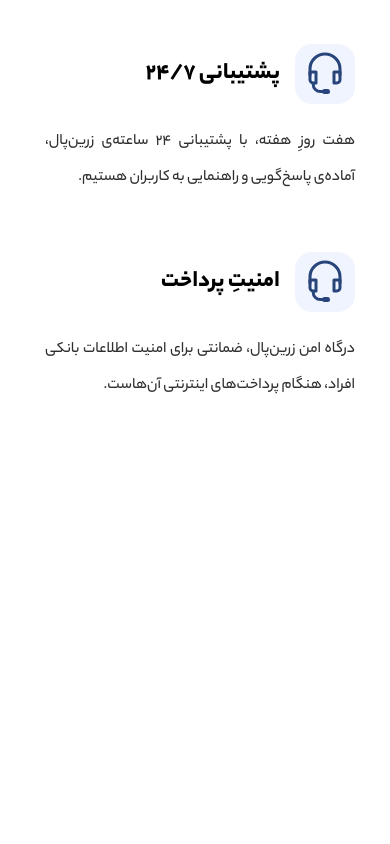
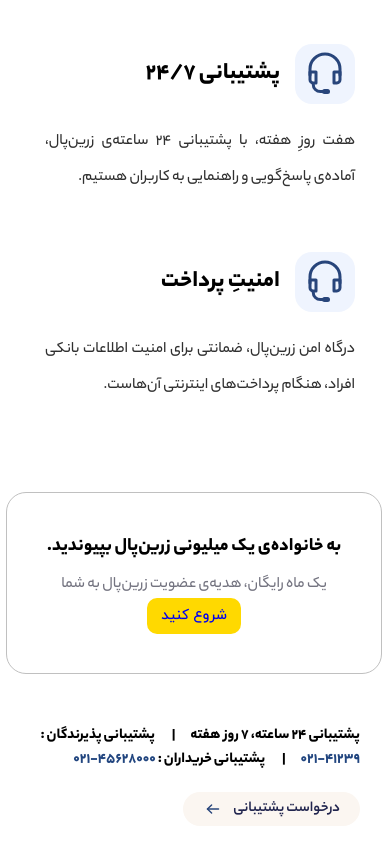
Before and after one commit to zahramortzv/Html-CssProject, a plain HTML site: page index.html in a window 390 px wide. Shown: the part 4721-5565 px from the top of the page. Before the commit the page ends 5213 px from the top, so only its background shows below. Drawn offline with Linux system fonts and the light colour scheme.

Commit message:
support section complete

```diff
--- a/index.html
+++ b/index.html
@@ -211,7 +211,6 @@
             </div>
         </div>
     </section>
-
     <article class="attributes">
         <div class="difination">
             <h3>ویژگی‌های درگاه پرداخت زرین‌پال</h3>
@@ -250,6 +249,20 @@
             </div>
         </div>
     </article>
+    <div class="start-box">
+        <h4>به خانواده‌ی یک میلیونی زرین‌پال بپیوندید.</h4>
+        <p>یک ماه رایگان، هدیه‌ی عضویت زرین‌پال به شما</p>
+        <a href="#">شروع کنید</a>
+    </div>
+    <div class="support">
+        <div class="support-number">
+            <p>پشتیبانی ۲۴ ساعته، ۷ روز هفته<span id="line">|</span> پشتیبانی پذیرندگان : <span id="phone-number">۴۱۲۳۹-۰۲۱</span><span id="line">|</span> پشتیبانی خریداران : <span id="phone-number">۴۵۶۲۸۰۰۰-۰۲۱</span></p>
+        </div>
+        <div class="support-request">
+            <p>درخواست پشتیبانی</p>
+            <img src="./images/arrow.svg" alt="">
+        </div>
+    </div>
     <script src="./js/scripts.js"></script>
 </body>
 </html>
--- a/styles/style.css
+++ b/styles/style.css
@@ -451,6 +451,84 @@ header{
     border-right: 1px solid #e0e4e7;;
 }
 
+.start-box{
+    display: flex;
+    flex-direction: column;
+    align-items: center;
+    justify-content: center;
+    width: 1170px;
+    height: 220px;
+    margin:auto;
+    margin-bottom: 50px;
+    border: 1px solid silver;
+    border-radius: 20px;
+}
+
+.start-box h4{
+    font-family: 'YekanBakhHeavy';
+    font-size: 1.7rem;
+}
+
+.start-box p{
+    font-family: 'YekanBakhMedium';
+    font-size: 1.4rem;
+    color: #747480;
+    margin-top: 10px;
+}
+
+.start-box a{
+    text-decoration: none;
+    font-family: 'iranyekanwebmedium';
+    font-size: .9rem;
+    height: 28px;
+    line-height: 28px;
+    min-height: 28px;
+    padding: 4px 14px;
+    background-color: #ffd900;
+    border-radius: 10px;
+    columns: #000;
+}
+
+.support{
+    width: 1110px;
+    height: 70px;
+    padding: 0 30px;
+    margin: 50px auto ;
+    background-color: #fbf6f1;
+    display: flex;
+    border-radius: 35px;
+    justify-content: space-between;
+    align-items: center;
+}
+
+.support-number{
+    font-family: 'YekanBakhHeavy';
+    font-size: 1.4rem;
+}
+
+#line{
+    margin: 0 15px;
+}
+
+#phone-number{
+    color:#21457f;
+}
+
+.support-request{
+    display: flex;
+    align-items: center;
+    justify-content: space-between;
+    color: #21254e;
+    font-family: 'YekanBakhBold';
+    font-size: 1.3rem;
+    cursor: pointer;
+}
+
+.support-request img{
+    width: 20px;
+    margin-right: 10px;
+}
+
 /* .blue-header .wave {
     width: 846px;
     height: 509px;
@@ -506,6 +584,13 @@ header{
     .item{
         border: none;
     }
+    .start-box{
+        width: calc(100% - 76px);
+        margin: 0 38px;
+    }
+    .support{
+        width: 880px;
+    }
 }
 
 @media (max-width: 990px) {
@@ -525,26 +610,21 @@ header{
     .header-ul ul li{
         margin: 0 10px;
     }
-
     .banner{
         width: auto;
         padding: 40px 40px 85px;
         margin-left: 35px;
         margin-right: 35px;
     }
-
     .banner-image img{
         display: none;
     }
-
     .banner-text{
         text-align: center;
     }
-
     .banner-text p{
         margin: 5px 0;
     }
-
     .banner-button{
         margin-top: 40px;
         font-size: 1rem;
@@ -560,6 +640,24 @@ header{
     .attributes{
         width: auto;
         padding: 0 35px;
+    }
+    .support{
+        width: calc(100% - 120px);
+    }
+    .support-request, .support-number{
+         font-size: 1.2rem;
+    }
+
+    .support{
+        flex-direction: column;
+        align-items: flex-start;
+        background: none;
+    }
+    .support-request{
+        background-color: #fbf6f1;
+        padding: 5px 20px;
+        border-radius: 35px;
+        margin-top: 20px;
     }
 }
 
@@ -601,6 +699,11 @@ header{
     .items .item{
         padding: 18px 0 20px 20px;
     }
+    .start-box{
+        width: calc(100% - 16px);
+        margin: 0 8px;
+    }
+
 }
 
 @media (max-width: 575px) {
@@ -638,4 +741,22 @@ header{
     .items .item{
         padding: 18px 0;
     }
+    .start-box{
+        height: 180px;
+    }
+    .start-box h4{
+        font-size: 1.2rem;
+    }
+    .start-box p{
+        font-size: 1rem;
+    }
+    .support{
+        width: calc(100% - 60px);
+        padding: 0;
+        margin: 50px 30px;
+    }
+
+    .support-number, .support-request{
+        font-size: 0.95rem;
+    }
 }
```
